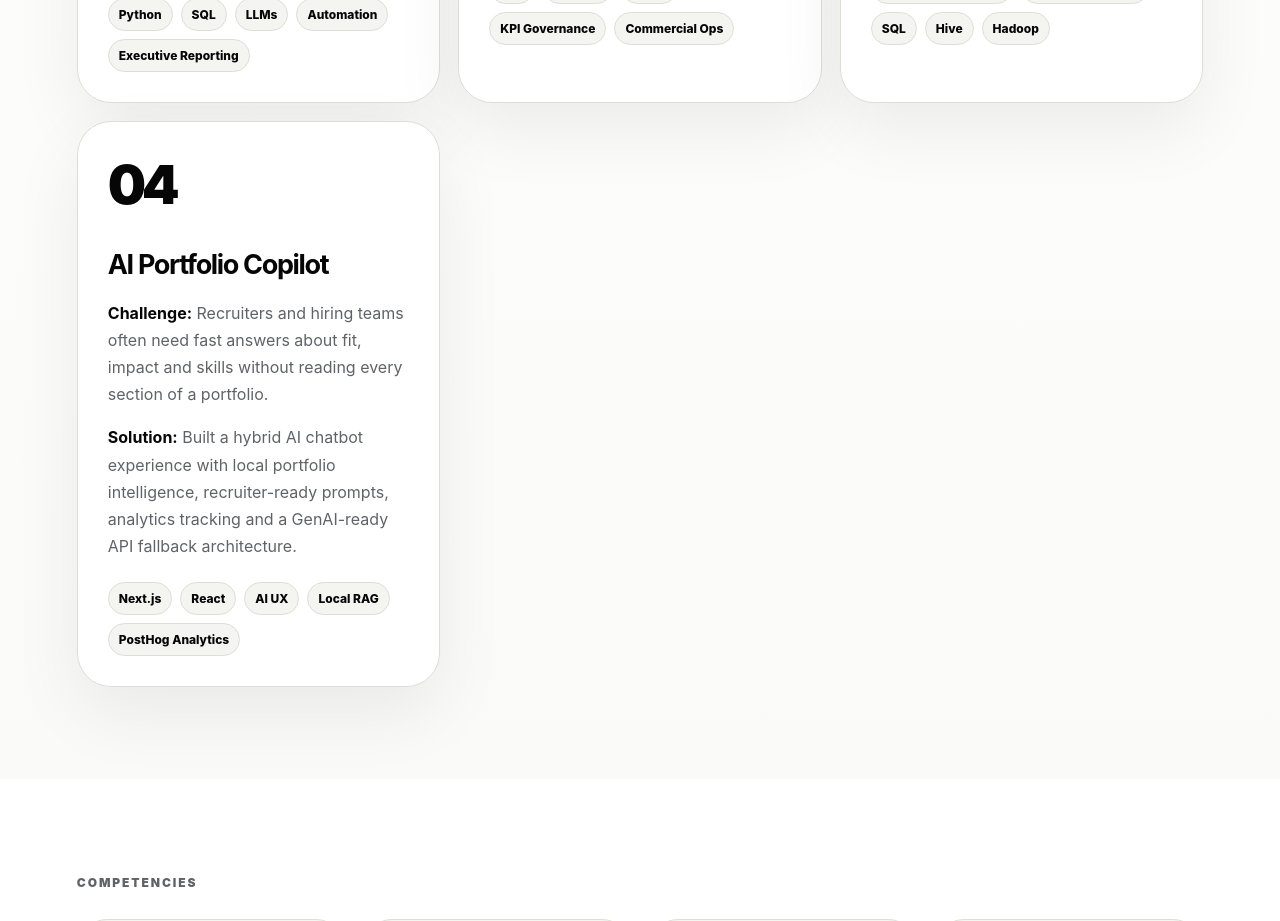
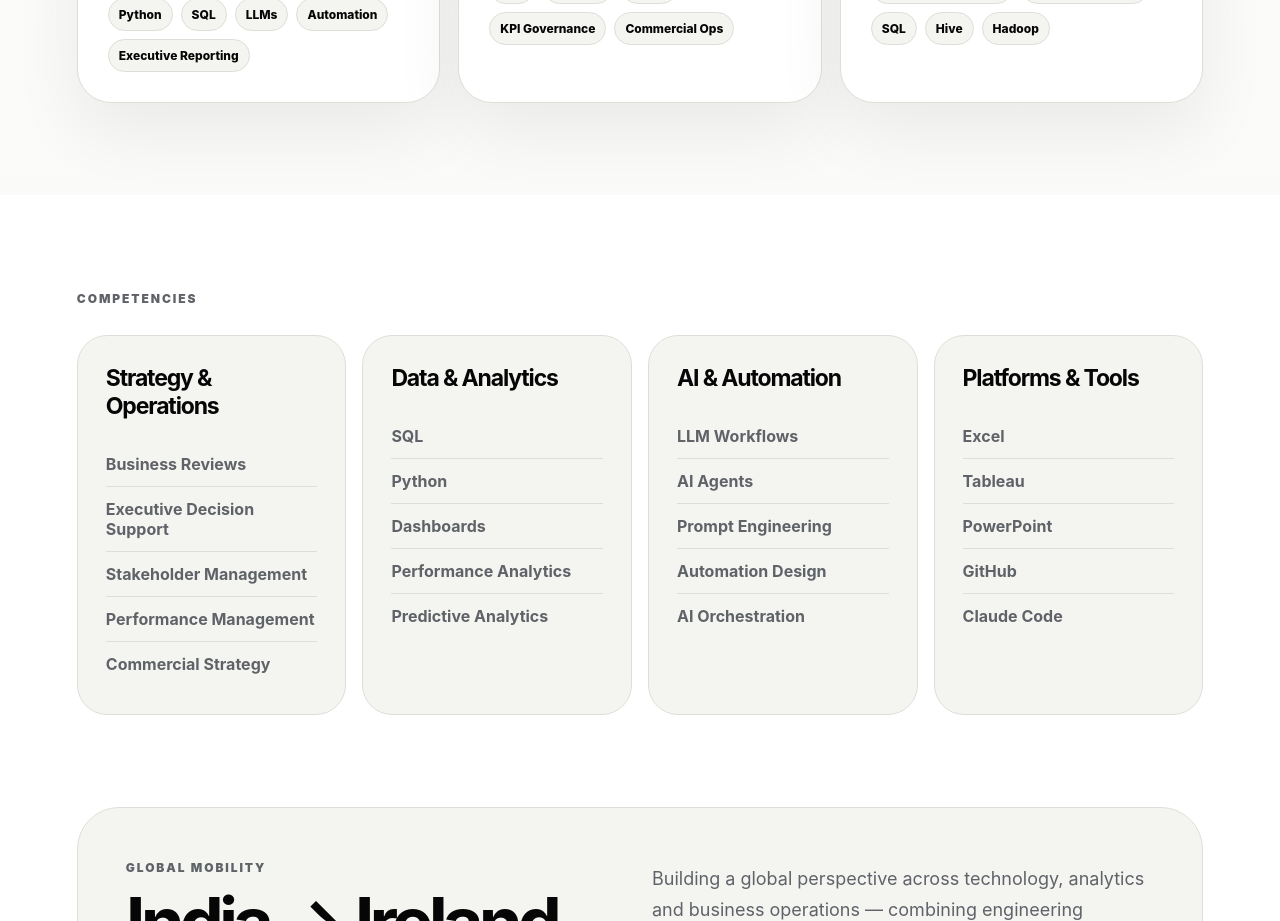
Before and after one commit to i-am-lucifer/My_Portfolio, a Next.js app: page / in a window 1280 px wide. Shown: the part 4640-5561 px from the top of the page. Built offline with nearby package versions, Linux system fonts and the light colour scheme.

Commit message:
Update portfolio-data.js

```diff
--- a/app/portfolio-data.js
+++ b/app/portfolio-data.js
@@ -81,13 +81,13 @@ export const projects = [
     solution: 'Developed a predictive model identifying 1.3M likely buyers from 10M customers, reducing campaign spend by 40–50%.',
     stack: ['Predictive Analytics', 'Machine Learning', 'SQL', 'Hive', 'Hadoop'],
   },
-  {
-    number: '04',
-    title: 'AI Portfolio Copilot',
-    challenge: 'Recruiters and hiring teams often need fast answers about fit, impact and skills without reading every section of a portfolio.',
-    solution: 'Built a hybrid AI chatbot experience with local portfolio intelligence, recruiter-ready prompts, analytics tracking and a GenAI-ready API fallback architecture.',
-    stack: ['Next.js', 'React', 'AI UX', 'Local RAG', 'PostHog Analytics'],
-  },
+  // {
+  //   number: '04',
+  //   title: 'AI Portfolio Copilot',
+  //   challenge: 'Recruiters and hiring teams often need fast answers about fit, impact and skills without reading every section of a portfolio.',
+  //   solution: 'Built a hybrid AI chatbot experience with local portfolio intelligence, recruiter-ready prompts, analytics tracking and a GenAI-ready API fallback architecture.',
+  //   stack: ['Next.js', 'React', 'AI UX', 'Local RAG', 'PostHog Analytics'],
+  // },
 ];
 
 export const journey = [
```
